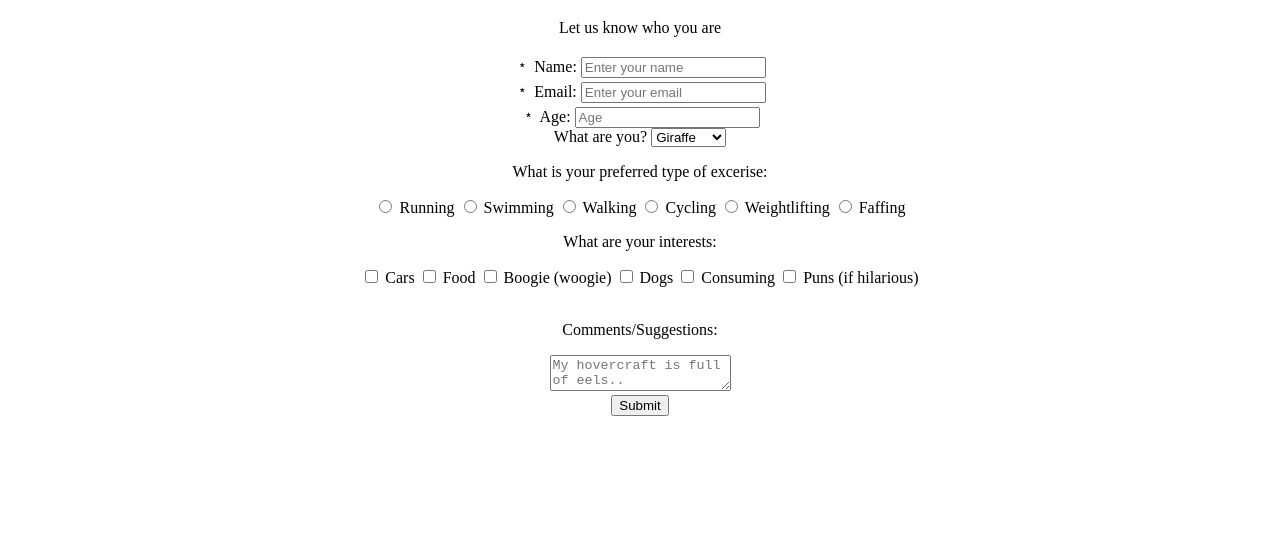
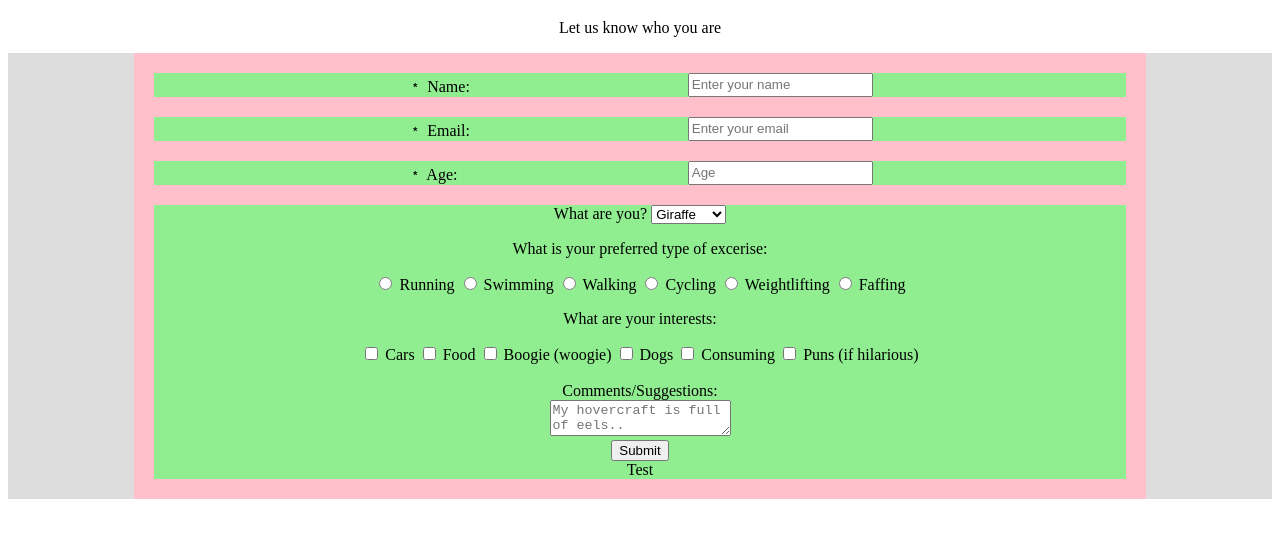
Before and after one commit to e-norstrom/survey-form, a plain HTML site: page index.html in a window 1280 px wide. Shown: the part 61-598 px from the top of the page. Drawn offline with Linux system fonts and the light colour scheme.

Commit message:
label-iput spacing

```diff
--- a/index.html
+++ b/index.html
@@ -13,16 +13,19 @@
       </div>
       <div class="container">
         <form id="survey-form" class="survey-form" action="">
-          <div>
+          <div class="spacing">
             <label for="name" id="name-label">&#65121; Name: </label>
+            <div class="filler"></div>
             <input id="name" type="text" placeholder="Enter your name" required><br>
           </div>
-          <div>
+          <div class="spacing">
             <label id="email-label" for="email">&#65121; Email: </label>
+            <div class="filler"></div>
             <input id="email" type="email" placeholder="Enter your email" required><br>
           </div>
-          <div>
+          <div class="spacing">
             <label id="number-label" for="number">&#65121; Age: </label>
+            <div class="filler"></div>
             <input id="number" type="number" placeholder="Age" max="130" required oninvalid="this.setCustomValidity('No. Sillypants')"
    oninput="setCustomValidity('')"><br>
           </div>
@@ -54,24 +57,24 @@
             <div>
               <p>What are your interests: </p>
                 <input id="cars" type="checkbox" value="cars">
-                <label for="cars">Cars</label>
+                <label for="cars" class="label">Cars</label>
                 <input id="food" type="checkbox" value="food">
-                <label for="food">Food</label>
+                <label for="food" class="label">Food</label>
                 <input id="boogie" type="checkbox" value="boogie">
-                <label for="boogie">Boogie (woogie)</label>
+                <label for="boogie" class="label">Boogie (woogie)</label>
                 <input id="dogs" type="checkbox" value="dogs">
-                <label for="dogs">Dogs</label>
+                <label for="dogs" class="label">Dogs</label>
                 <input id="swimming" type="checkbox" value="consuming">
-                <label for="consuming">Consuming</label>
+                <label for="consuming" class="label">Consuming</label>
                 <input id="puns" type="checkbox" value="puns">
-                <label for="puns">Puns (if hilarious)</label>
+                <label for="puns" class="label">Puns (if hilarious)</label>
             </div><br>
             <div>
-              <p>Comments/Suggestions: </p>
-                <label for="comments"></label>
-                <textarea id="comments"type="text" name="comments" placeholder="My hovercraft is full of eels.."></textarea>
+              <label for="comments">Comments/Suggestions: </label><br>
+              <textarea id="comments"type="text" name="comments" placeholder="My hovercraft is full of eels.."></textarea>
             </div>
           <input id="submit" type="submit"></button>
+          <div class="test">Test</div>
         </form>
       </div>
     </body>
--- a/style.css
+++ b/style.css
@@ -1,10 +1,48 @@
 
 .container {
-  display: grid;
-  margin: auto;
+  display: flex;
   text-align: center;
+  background-color: #ddd;
+  justify-content: center;
+  align-items: flex-end;
+}
+
+.survey-form {
+  background: pink;
+  flex-direction: row;
+  align-self: flex-end;
+  width: 80%;
 }
 
 .align {
   text-align: center;
 }
+
+.filler {
+  flex-grow: 1;
+  width: 7vw;
+}
+.spacing {
+  display: flex;
+  justify-content: space-around;
+  padding-left: 25%;
+  padding-right: 25%;
+}
+
+.label-space {
+  width: 100%;
+  padding-right: 5vw;
+}
+
+@media (min-width: 700px) {
+  .container {
+  display: flex;
+  flex-direction: row;
+  background-color: #ddd;
+  }
+}
+
+.container > form > div {
+  background-color: lightgreen;
+  margin: 20px;
+}
```
